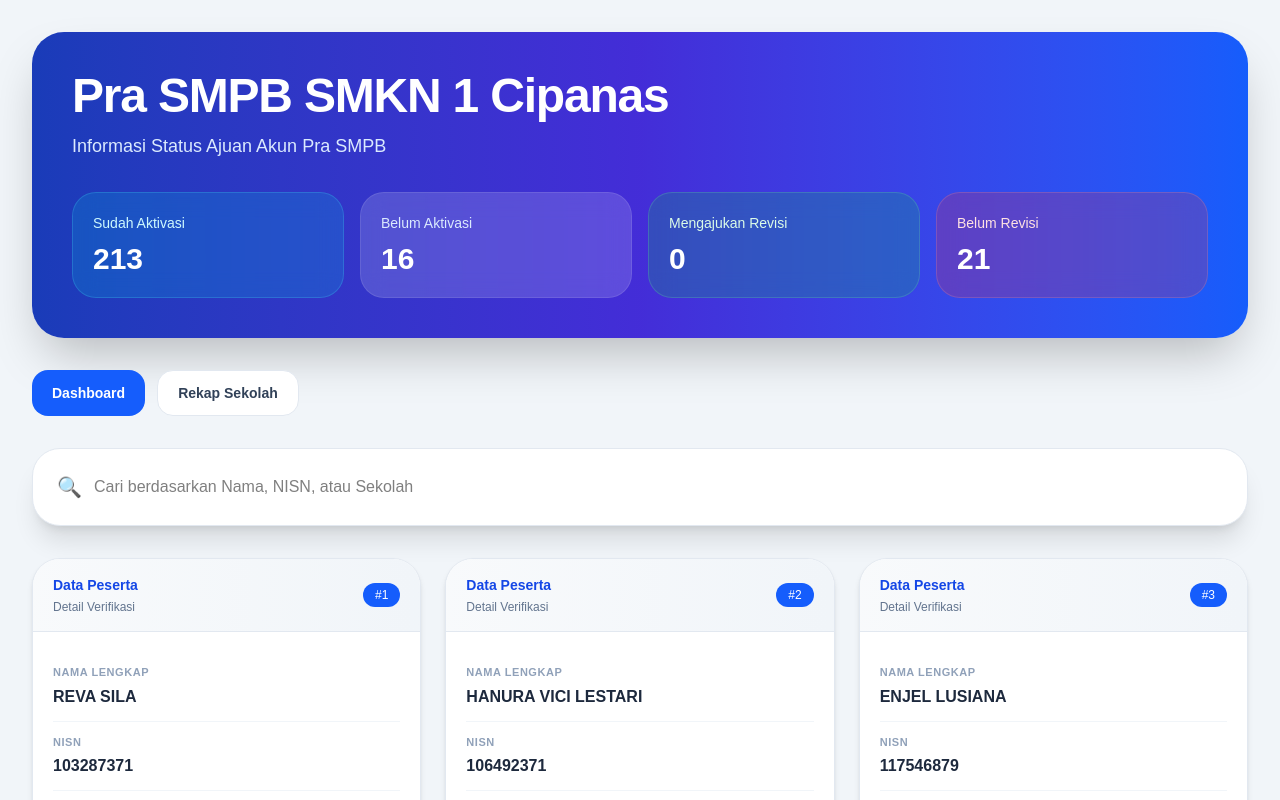
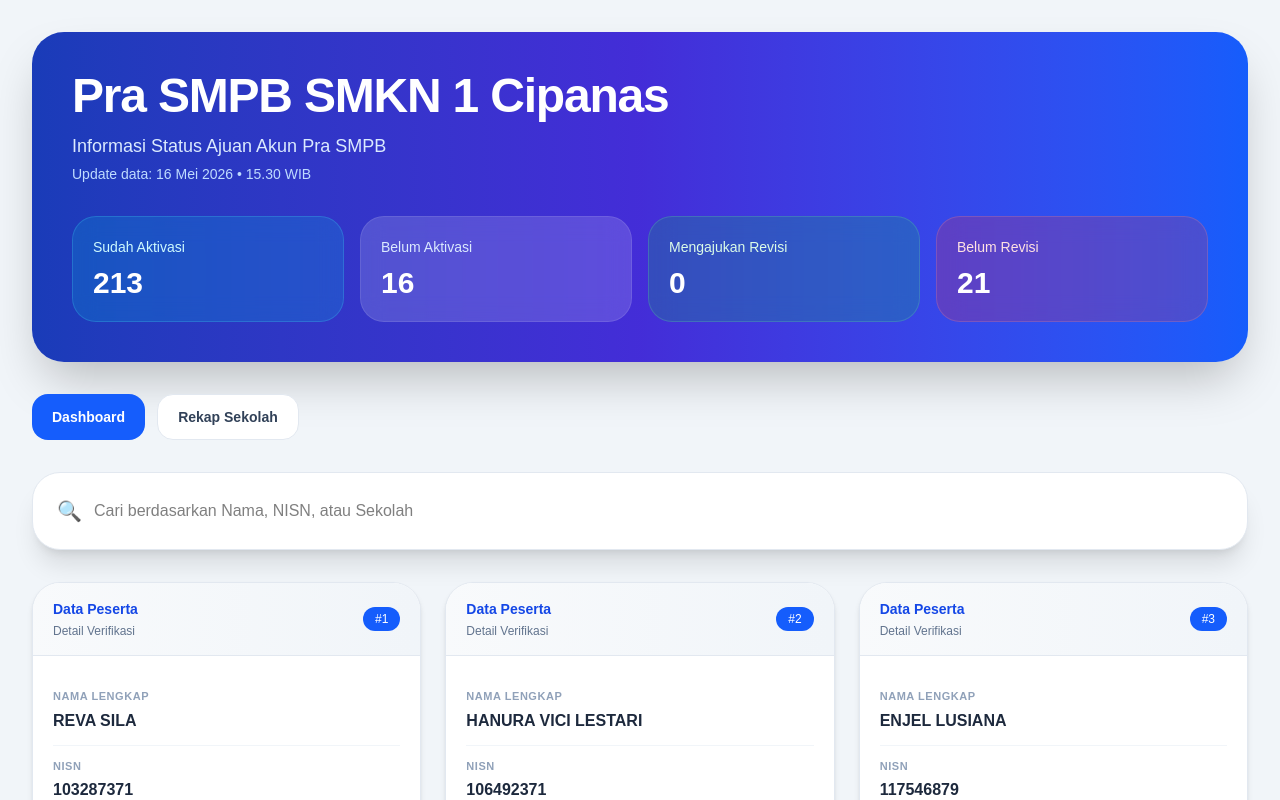
Before and after one commit to ptnvaksin4-spec/laporan-verval, a Next.js app: page / in a window 1280 px wide. Shown: the top 800 px of the page. Built offline with nearby package versions, Linux system fonts and the light colour scheme.

Commit message:
fix text contrast

```diff
--- a/app/page.tsx
+++ b/app/page.tsx
@@ -57,7 +57,7 @@ export default function Home() {
 
     filteredData.forEach((item) => {
 
-      // CARI KOLOM SEKOLAH OTOMATIS
+      // CARI KOLOM SEKOLAH
       const sekolahKey = Object.keys(item).find((key) =>
         key.toLowerCase().includes("sekolah")
       );
@@ -66,7 +66,7 @@ export default function Home() {
         ? item[sekolahKey]
         : "Tidak Diketahui";
 
-      // CARI KOLOM JK OTOMATIS
+      // CARI KOLOM JENIS KELAMIN
       const jkKey = Object.keys(item).find(
         (key) =>
           key.toLowerCase().includes("jenis kelamin") ||
@@ -126,13 +126,23 @@ export default function Home() {
         <div className="bg-gradient-to-r from-blue-800 via-indigo-700 to-blue-600 rounded-[32px] shadow-2xl p-6 md:p-10 text-white mb-8">
 
           <div>
+
             <h1 className="text-3xl md:text-5xl font-bold tracking-tight">
               Pra SMPB SMKN 1 Cipanas
             </h1>
 
-            <p className="text-blue-100 mt-3 text-sm md:text-lg">
-              Informasi Status Ajuan Akun Pra SMPB
-            </p>
+            <div className="mt-3">
+
+              <p className="text-blue-100 text-sm md:text-lg">
+                Informasi Status Ajuan Akun Pra SMPB
+              </p>
+
+              <p className="text-blue-200 text-xs md:text-sm mt-1">
+                Update data: 16 Mei 2026 • 15.30 WIB
+              </p>
+
+            </div>
+
           </div>
 
           {/* STATISTIK */}
@@ -283,6 +293,7 @@ export default function Home() {
                 <div className="bg-gradient-to-r from-slate-50 to-slate-100 px-5 py-4 border-b border-slate-200 flex items-center justify-between">
 
                   <div>
+
                     <div className="text-sm font-bold text-blue-700">
                       Data Peserta
                     </div>
@@ -290,6 +301,7 @@ export default function Home() {
                     <div className="text-xs text-slate-500 mt-1">
                       Detail Verifikasi
                     </div>
+
                   </div>
 
                   <div className="bg-blue-600 text-white text-xs px-3 py-1 rounded-full">
```
